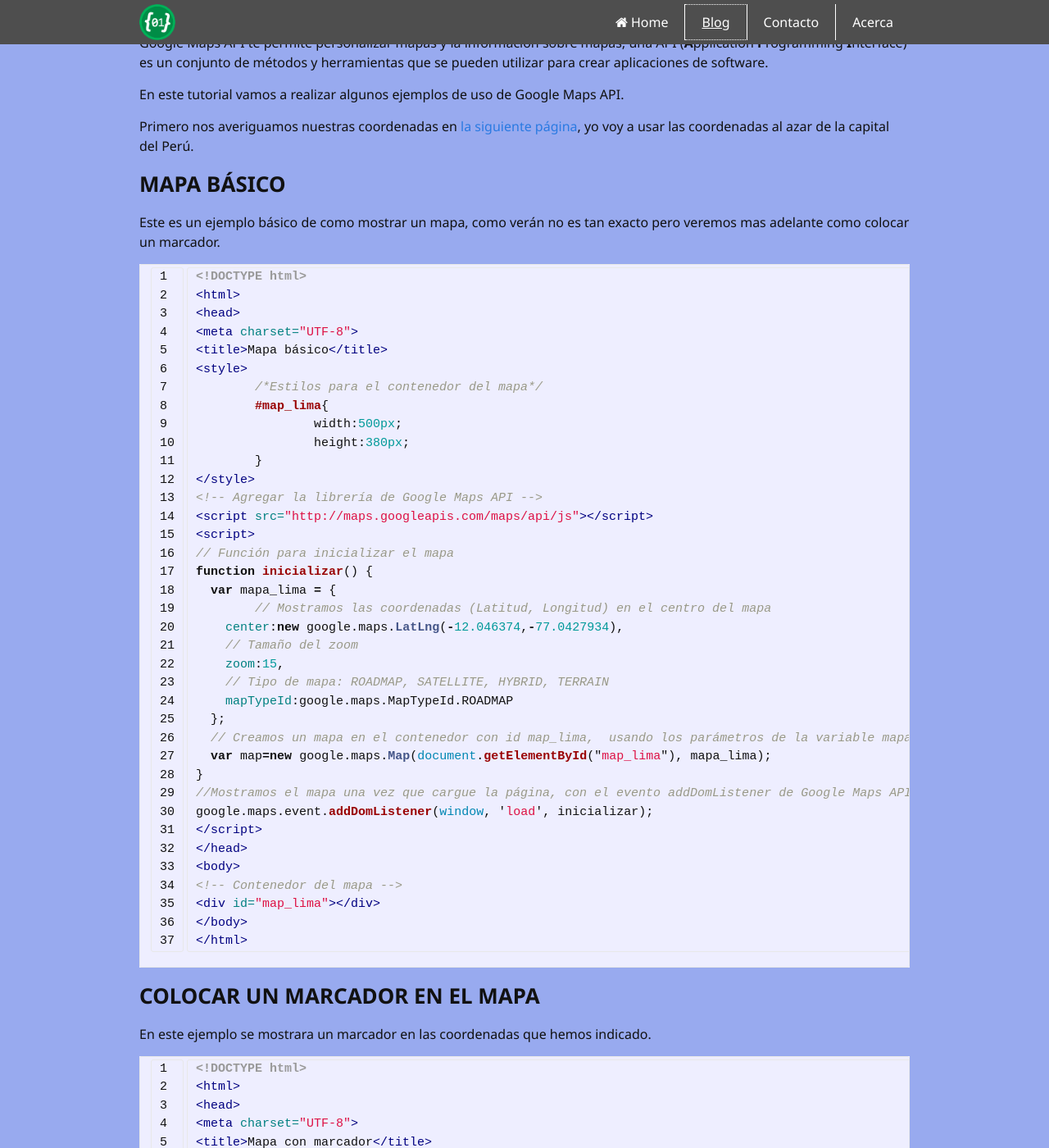
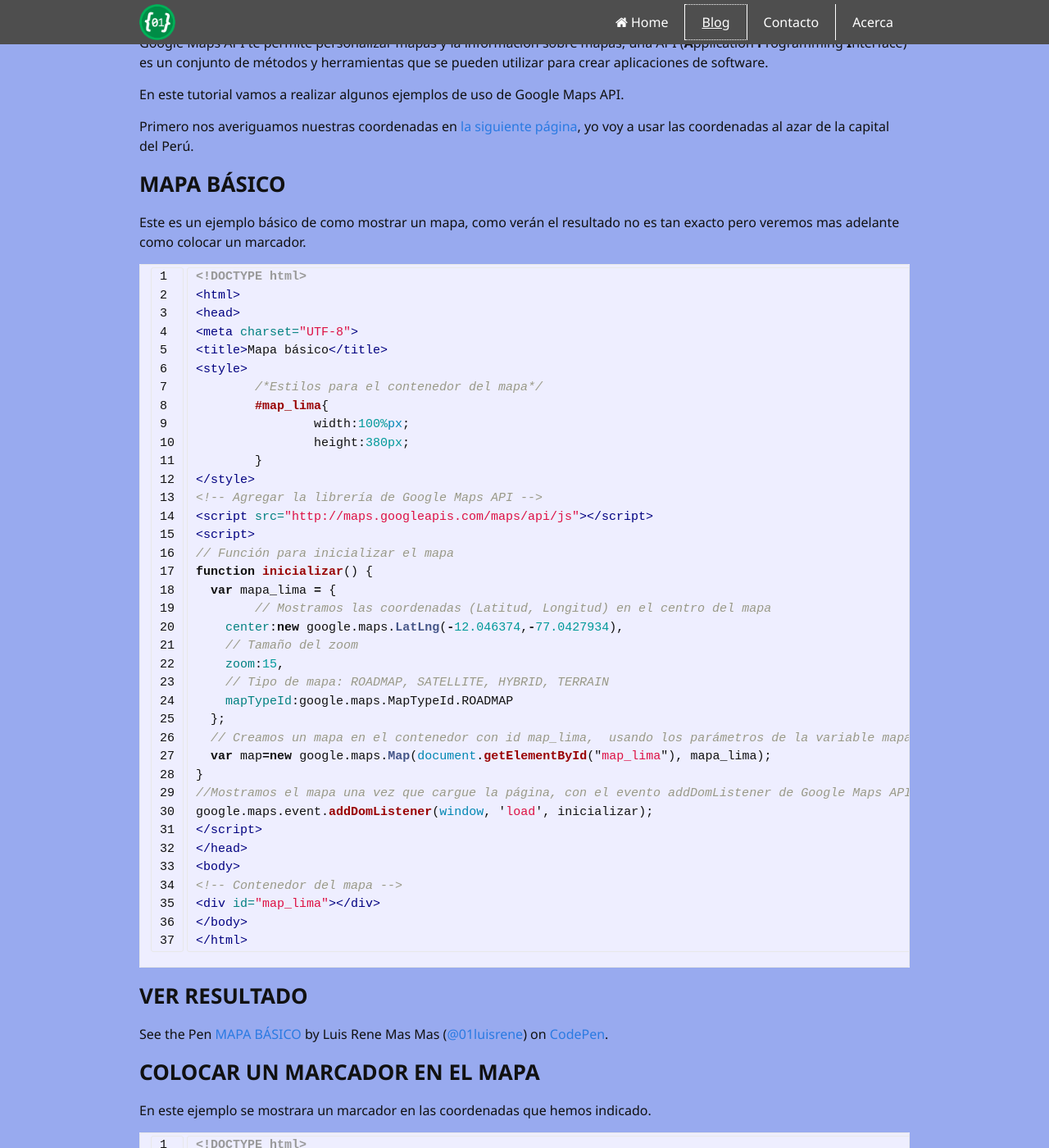
Before and after one commit to 01luisrene/Blog-Jekyll, a Jekyll site: the page built from _posts/2016-02-29-crear-mapa-con-google-maps-api.md, in a window 1280 px wide and 1400 px high, scrolled down 710 px. Shown: the whole window at 82% size. Built offline with Jekyll 4.4.1, drawn with Linux system fonts in a browser that asks for light colours; comment, search, counter and statistics services are not loaded; some of the changed text lies outside the part shown.

Commit message:
crear mapa con Google Maps API
subiendo tuto

```diff
--- a/_posts/2016-02-29-crear-mapa-con-google-maps-api.md
+++ b/_posts/2016-02-29-crear-mapa-con-google-maps-api.md
@@ -16,7 +16,7 @@
 Primero nos averiguamos nuestras coordenadas en [la siguiente página](http://www.coordenadas-gps.com/), yo voy a usar las coordenadas al azar de la capital del Perú.
 
 ### Mapa básico
-Este es un ejemplo básico de como mostrar un mapa, como verán no es tan exacto pero veremos mas adelante como colocar un marcador.
+Este es un ejemplo básico de como mostrar un mapa, como verán el resultado no es tan exacto pero veremos mas adelante como colocar un marcador.
 
 {% highlight html linenos %}
 <!DOCTYPE html>
@@ -27,7 +27,7 @@
 <style>
 	/*Estilos para el contenedor del mapa*/
 	#map_lima{
-		width:500px;
+		width:100%px;
 		height:380px;
 	}
 </style>
@@ -58,6 +58,10 @@
 </html>
 {% endhighlight %}
 
+### Ver resultado
+
+<p data-height="430" data-theme-id="0" data-slug-hash="MywdZW" data-default-tab="result" data-user="01luisrene" class="codepen">See the Pen <a href="http://codepen.io/01luisrene/pen/MywdZW/">MAPA BÁSICO</a> by Luis Rene Mas Mas (<a href="http://codepen.io/01luisrene">@01luisrene</a>) on <a href="http://codepen.io">CodePen</a>.</p>
+
 ### Colocar un marcador en el mapa
 
 En este ejemplo se mostrara un marcador en las coordenadas que hemos indicado.
@@ -71,7 +75,7 @@
 <style>
 	/*Estilos para el contenedor del mapa*/
 	#map_lima{
-		width:500px;
+		width:100%;
 		height:380px;
 	}
 </style>
@@ -117,11 +121,13 @@
 </html>
 {% endhighlight %}
 
+### Ver resultado
+
+<p data-height="430" data-theme-id="0" data-slug-hash="pyJmmz" data-default-tab="result" data-user="01luisrene" class="codepen">See the Pen <a href="http://codepen.io/01luisrene/pen/pyJmmz/"> COLOCAR UN MARCADOR EN EL MAPA</a> by Luis Rene Mas Mas (<a href="http://codepen.io/01luisrene">@01luisrene</a>) on <a href="http://codepen.io">CodePen</a>.</p>
+
 ### Mapa personalizado
 
  Este mapa es personalizado, y así como este mapa se puede crear muchos más a nuestra medida.
-
- Puedes ver el mapa personalizado que implemente en mi [página](http://01luisrene.com/contacto/).
 
  {% highlight html linenos%}
 <!DOCTYPE html>
@@ -132,7 +138,7 @@
 <style>
 	/*Estilos para el contenedor del mapa*/
 	#map_lima{
-		width:500px;
+		width:100%;
 		height:380px;
 	}
 </style>
@@ -208,6 +214,14 @@
 </html>
  {% endhighlight %}
 
+### Ver resultado
+
+<p data-height="430" data-theme-id="0" data-slug-hash="GZJabB" data-default-tab="result" data-user="01luisrene" class="codepen">See the Pen <a href="http://codepen.io/01luisrene/pen/GZJabB/">MAPA PERSONALIZADO</a> by Luis Rene Mas Mas (<a href="http://codepen.io/01luisrene">@01luisrene</a>) on <a href="http://codepen.io">CodePen</a>.</p>
+
+### Descargar archivos
+
+Puedes descargar los [archivos](https://gist.github.com/01luisrene/eee62d63fbe07c42ac3c) que están alojados en GitHub Gist.
+
+### Info
+
 Aquí puedes encontrar todo lo relacionado con [Google Maps API](http://www.w3schools.com/googleapi/default.asp).
-
-Puedes descargar los [archivos](https://gist.github.com/01luisrene/eee62d63fbe07c42ac3c) que están alojados en Gist de mi cuenta GitHub.
```
Also changed, not shown: other parts of _posts/2016-02-29-crear-mapa-con-google-maps-api.md (+2 -2 lines).
